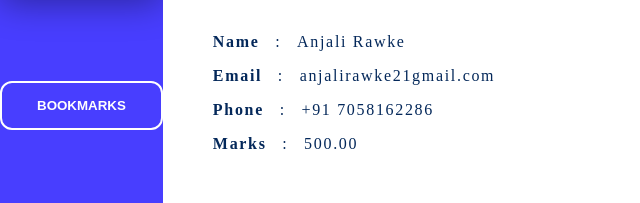
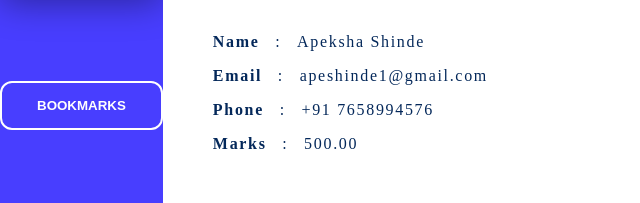
Before and after one commit to AapekshaVShinde/cuvette-microproject-2, a plain HTML site: page index.html in a window 1280 px wide. Shown: the part 946-1149 px from the top of the page, 0-640 px from the left. Drawn offline with Linux system fonts and the light colour scheme.

Commit message:
Update index.html

```diff
--- a/index.html
+++ b/index.html
@@ -61,9 +61,9 @@
             </div>
             <div class="right-container">
                 <p class="info-heading">Your information</p>
-                <p class="info">Name <span>: </span><span>Anjali Rawke</span></p>
-                <p class="info">Email <span>: </span><span>anjalirawke21gmail.com</span></p>
-                <p class="info">Phone <span>: </span><span>+91 7058162286</span></p>
+                <p class="info">Name <span>: </span><span>Apeksha Shinde</span></p>
+                <p class="info">Email <span>: </span><span>apeshinde1@gmail.com</span></p>
+                <p class="info">Phone <span>: </span><span>+91 7658994576</span></p>
                 <p class="info">Marks <span>: </span><span>500.00</span></p><button class="next-button">Next <img src="Arrow 1.png" alt=""></button>
             </div>
         </div>
```
